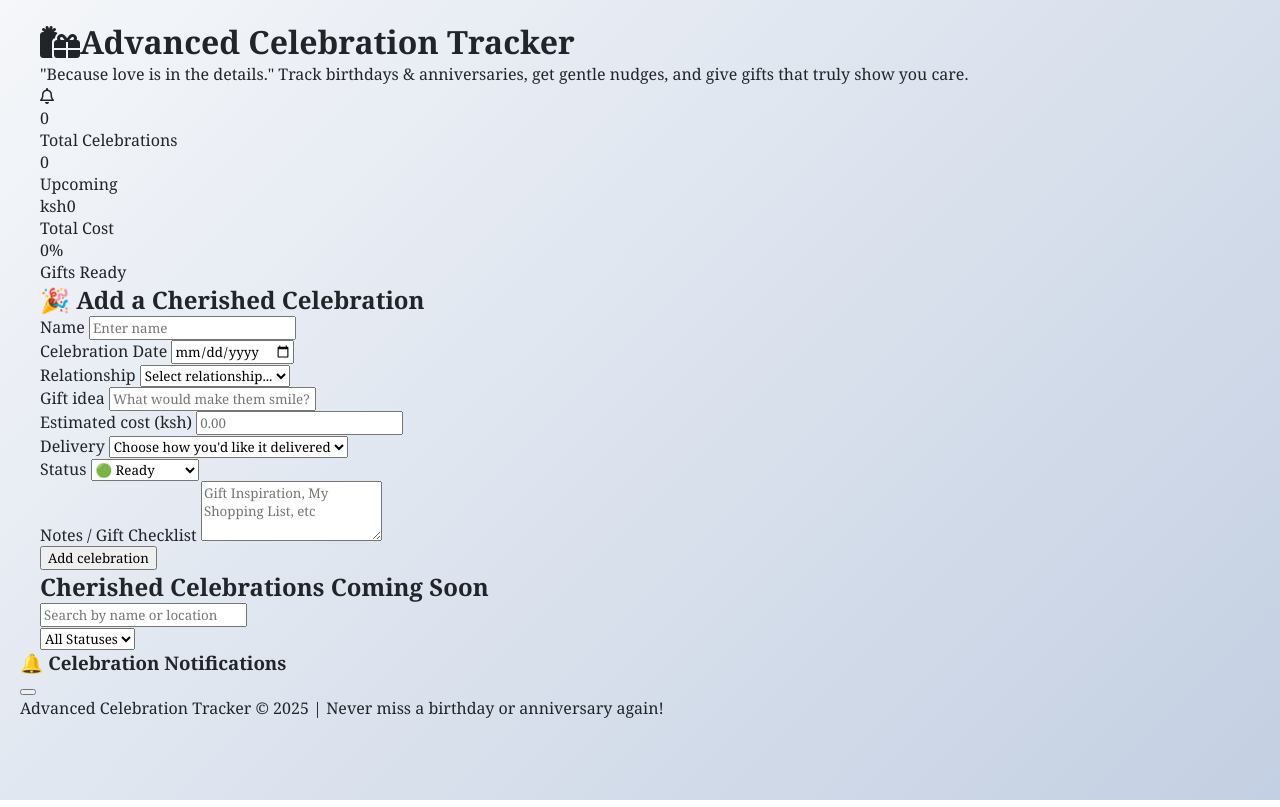
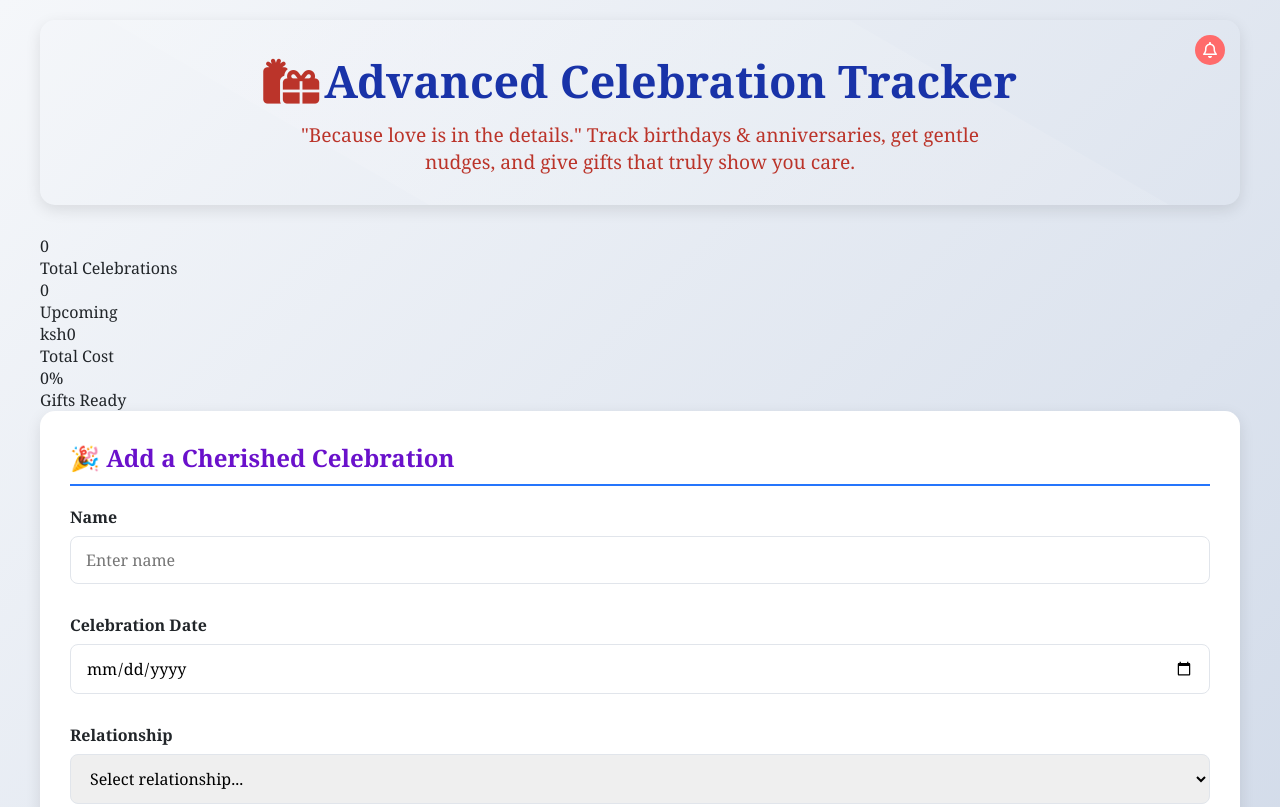
Before and after one commit to JamesKamau-5773/celebration-gift-tracker, a website: page index.html in a window 1280 px wide. Shown: the top 807 px of the page. Drawn offline with Linux system fonts and the light colour scheme.

Commit message:
Add header and form section styling

```diff
--- a/style.css
+++ b/style.css
@@ -33,3 +33,117 @@ body {
   max-width: 1200px;
   margin: 0 auto;
 }
+
+header {
+  text-align:center;
+  padding:30px;
+  margin-bottom:30px;
+  background: linear-gradient(to right, var(---primary), var(--secondary));
+  border-radius: 15px;
+  color:rgb(187, 52, 42);
+  box-shadow: 0 5px 15px var(--shadow);
+  position:relative;
+  overflow:hidden;
+}
+
+header::before{
+  content:"";
+  position:absolute;
+  top: -50%;
+  left: -50%;
+  width: 200%;
+  height: 200%;
+  background: radial-gradient(circle, rgba(255,255,255,0.1) 70%, rgba(255,255,255,0) 70%);
+  transform: rotate(30deg);
+}
+
+.fa-gifts{
+  color:rgb(187, 52, 42);
+  margin-right:5px;
+}
+
+header h1{
+  font-size:2.8rem;
+  margin-bottom: 10px;
+  position:relative;
+  color: rgb(25, 51, 168);
+}
+
+header p{
+  font-size:1.2rem;
+  max-width:700px;
+  margin:0 auto;
+  position: relative;
+}
+
+.notification-badge {
+  position: absolute;
+  top: 15px;
+  right: 15px;
+  background-color: var(--accent);
+  color: white;
+  border-radius: 50%;
+  width: 30px;
+  height: 30px;
+  display: flex;
+  align-items: center;
+  justify-content: center;
+  font-weight: bold;
+  cursor: pointer;
+
+
+}
+
+
+
+.form-section{
+  background-color: var(--card-bg);
+  border-radius: 15px;
+  padding: 30px;
+  box-shadow: 0 5px 15px var(--shadow);
+}
+
+.list-section{
+
+  background-color: var(--card-bg);
+  border-radius: 15px;
+  padding: 30px;
+  box-shadow: 0 5px 15px var(--shadow);
+  margin-top: 25px;
+  margin-bottom: 25px;
+}
+
+h2{
+  margin-bottom: 20px;
+  padding-bottom: 10px;
+  border-bottom: 2px solid var(--secondary);
+  color: var(--primary);
+  display: flex;
+  align-items: center;
+  gap: 10px;
+}
+
+h2 i{
+  color: var(--accent);
+}
+
+.form-group{
+   margin-bottom: 30px;
+
+}
+
+label{
+  display: block;
+  margin-bottom: 8px;
+  font-weight: 600;
+  color: var(--dark);
+}
+
+input,select,textarea{
+  width: 100%;
+  padding: 12px 15px;
+  border: 1px solid #e1e5eb;
+  border-radius: 8px;
+  font-size: 1rem;
+  transition: border-color 0.3s;
+}
```
